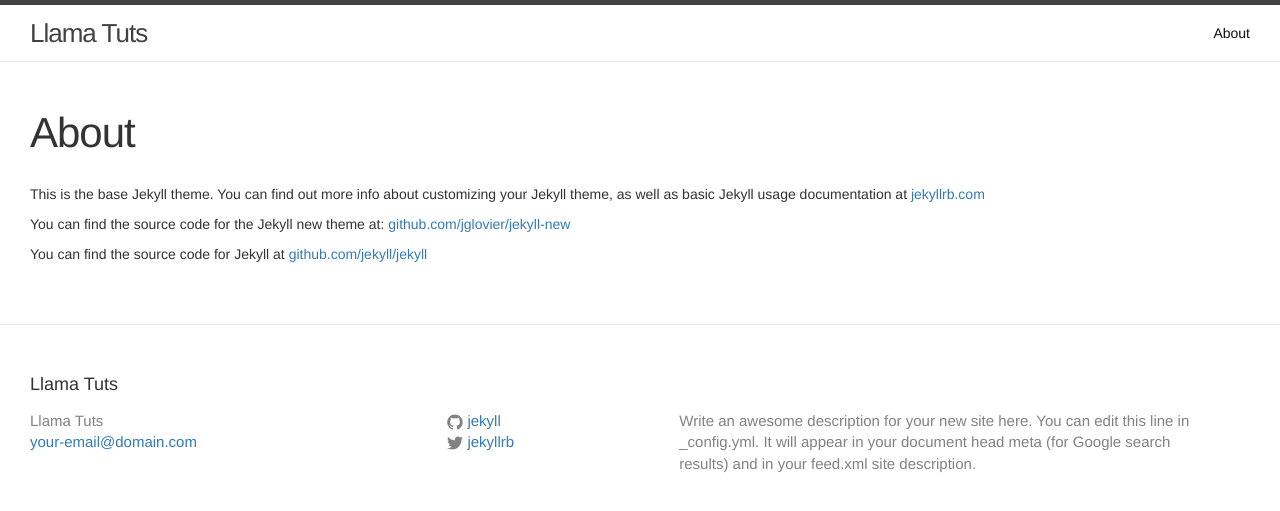
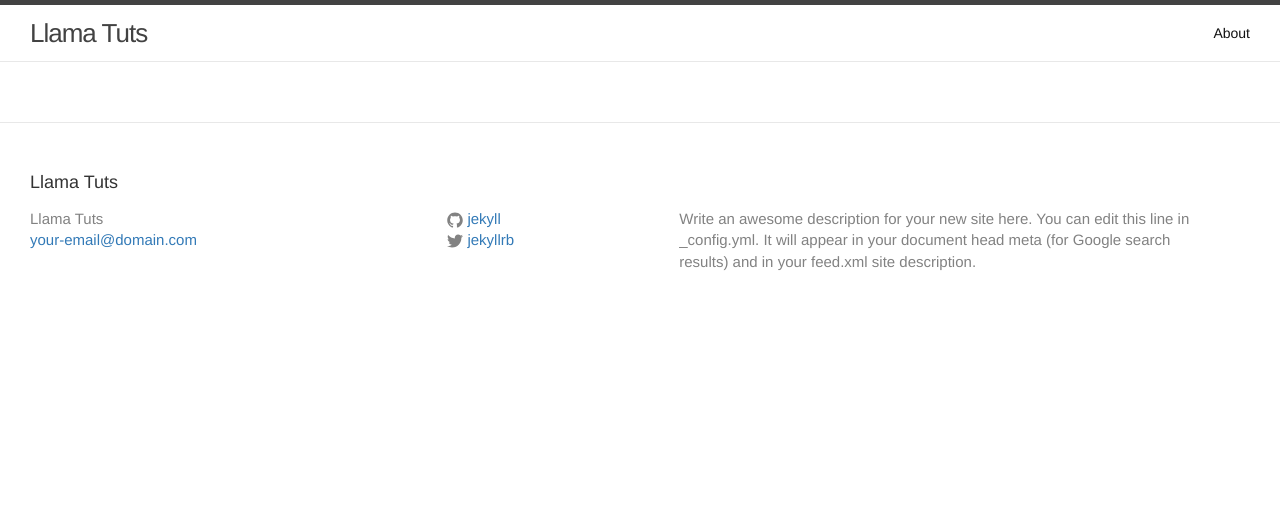
Before and after one commit to llamatuts/llamatuts, a Jekyll site: the page built from about/index.html, in a window 1280 px wide. Shown: the top 511 px of the page. Built offline with Jekyll 4.4.1, drawn with Linux system fonts in a browser that asks for light colours; nearby versions of some CDN libraries.

```diff
--- a/_layouts/page.html
+++ b/_layouts/page.html
@@ -1,6 +1,7 @@
 ---
 layout: default
 ---
+<div class="col-md-6">
   <div class="post">
 
     <header class="post-header">
@@ -12,3 +13,4 @@
     </article>
 
   </div>
+</div><!-- col-md-6 -->
--- a/about.md
+++ /dev/null
@@ -1,11 +0,0 @@
----
-layout: page
-title: About
-permalink: /about/
----
-
-This is the base Jekyll theme. You can find out more info about customizing your Jekyll theme, as well as basic Jekyll usage documentation at [jekyllrb.com](http://jekyllrb.com/)
-
-You can find the source code for the Jekyll new theme at: [github.com/jglovier/jekyll-new](https://github.com/jglovier/jekyll-new)
-
-You can find the source code for Jekyll at [github.com/jekyll/jekyll](https://github.com/jekyll/jekyll)
--- /dev/null
+++ b/about/index.html
@@ -0,0 +1,3 @@
+---
+layout: default
+---
```
Also changed, not shown: about/about.md (added, +22 -0 lines). Lines whose indentation alone changed are shown as unchanged.
